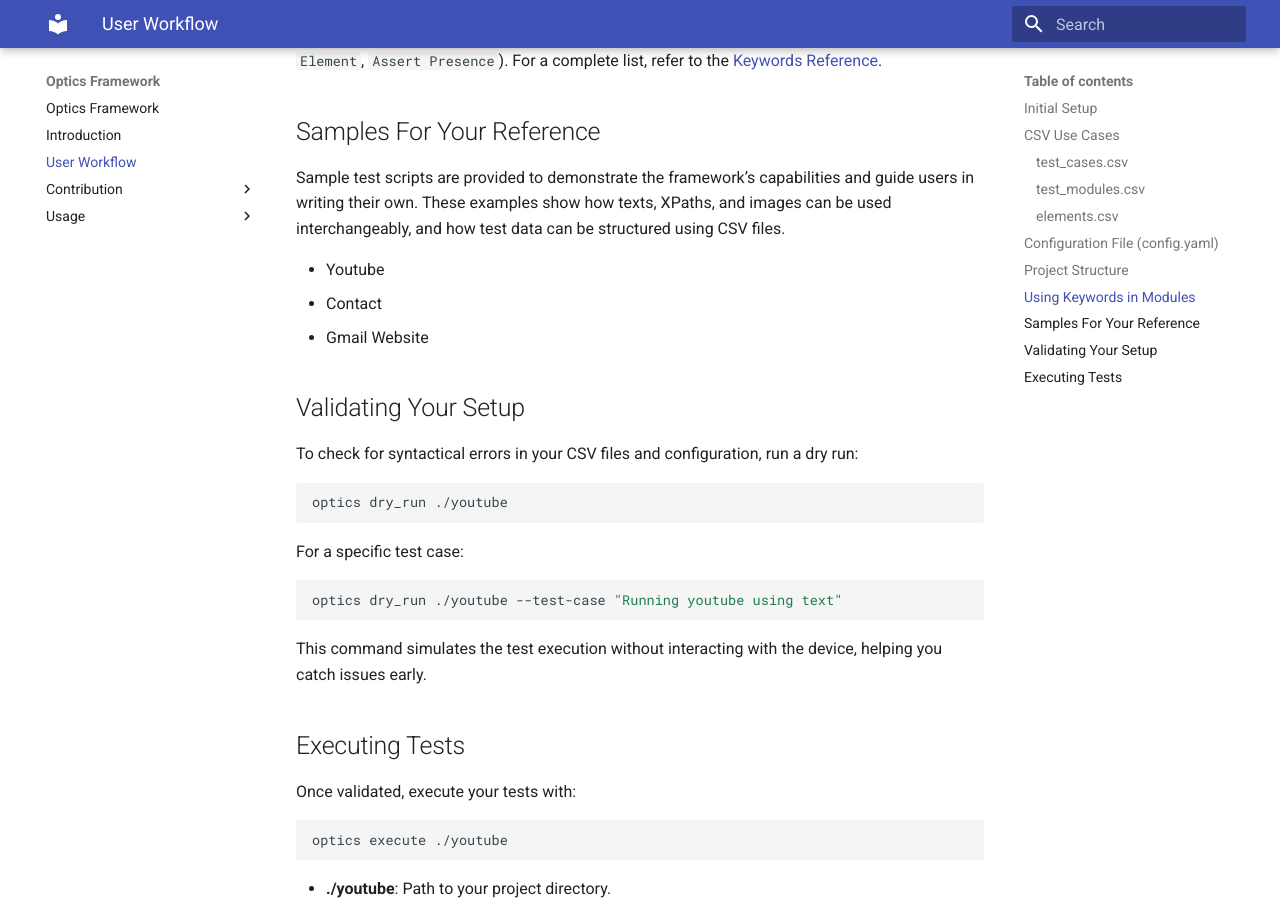
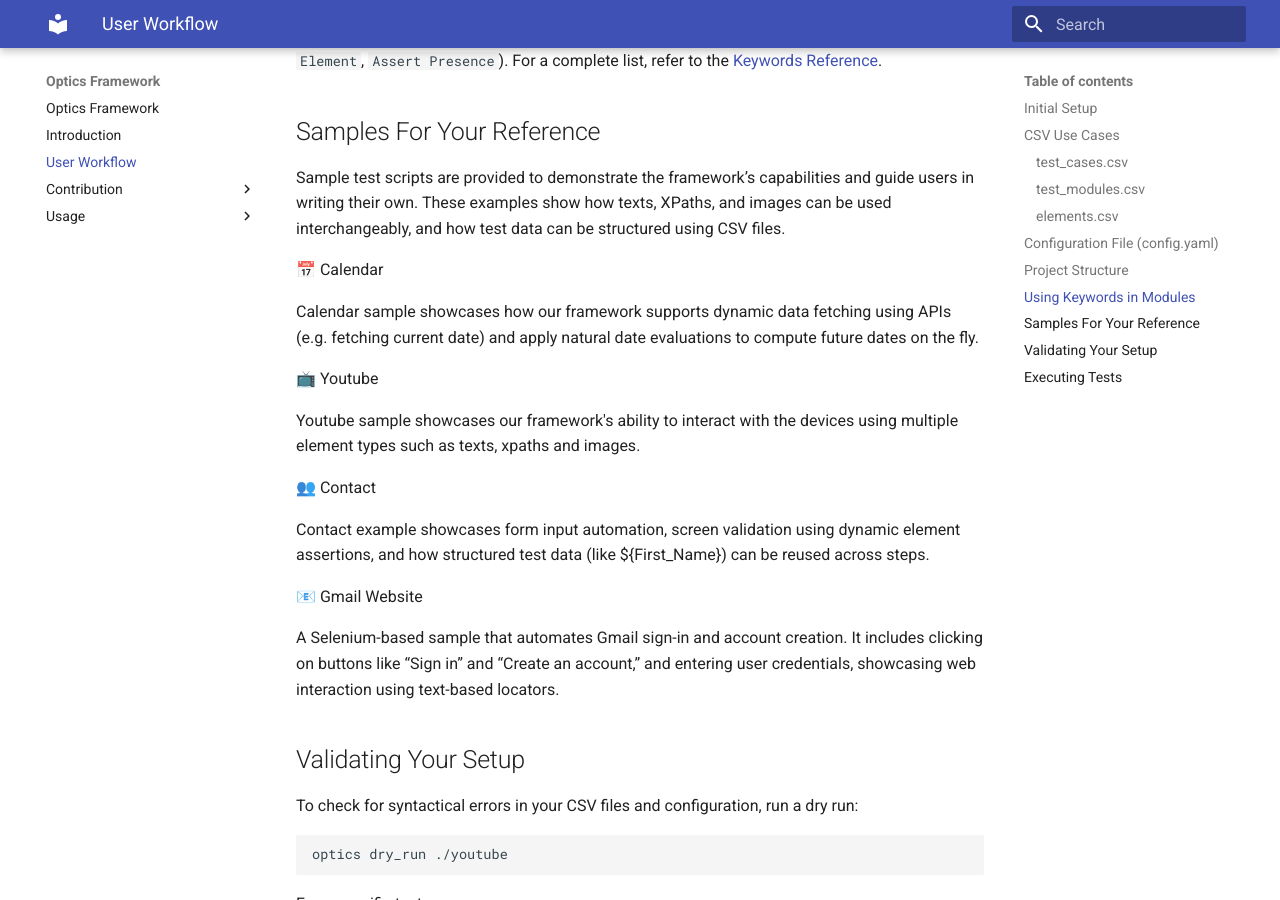
Before and after one commit to thakur-patel/optics-framework, an MkDocs documentation site: the page built from docs/user_workflow.md, in a window 1280 px wide and 900 px high, scrolled down 4194 px. Built offline with MkDocs 1.6.1 and Material for MkDocs 9.7.7, drawn with Linux system fonts in a browser that asks for light colours; some of the changed text lies outside the part shown.

Commit message:
docs: updated samples descriptions in user_workflow.md, added sample for Calendar

```diff
--- a/docs/user_workflow.md
+++ b/docs/user_workflow.md
@@ -153,7 +153,7 @@
 - **text_detection**: Configures text recognition tools (e.g., EasyOCR).
 - **image_detection**: Sets up image matching (e.g., Template Matching).
 - **include**: Test cases to be executed, the rest of the test cases will be skipped.
-- **exclude**: All test cases apart from excluded test cases will be executed.
+- **exclude**: Specified test cases to be skipped, all other test cases will be executed.
 
 ## Project Structure
 
@@ -183,9 +183,21 @@
 ## Samples For Your Reference
 Sample test scripts are provided to demonstrate the framework’s capabilities and guide users in writing their own. These examples show how texts, XPaths, and images can be used interchangeably, and how test data can be structured using CSV files.
 
-- Youtube
-- Contact
-- Gmail Website
+📅 Calendar
+
+Calendar sample showcases how our framework supports dynamic data fetching using APIs (e.g. fetching current date) and apply natural date evaluations to compute future dates on the fly.
+
+📺 Youtube
+
+Youtube sample showcases our framework's ability to interact with the devices using multiple element types such as texts, xpaths and images.
+
+👥 Contact
+
+Contact example showcases form input automation, screen validation using dynamic element assertions, and how structured test data (like ${First_Name}) can be reused across steps.
+
+📧 Gmail Website
+
+A Selenium-based sample that automates Gmail sign-in and account creation. It includes clicking on buttons like “Sign in” and “Create an account,” and entering user credentials, showcasing web interaction using text-based locators.
 
 ## Validating Your Setup
 
```
Also changed, not shown: 9 other files.
